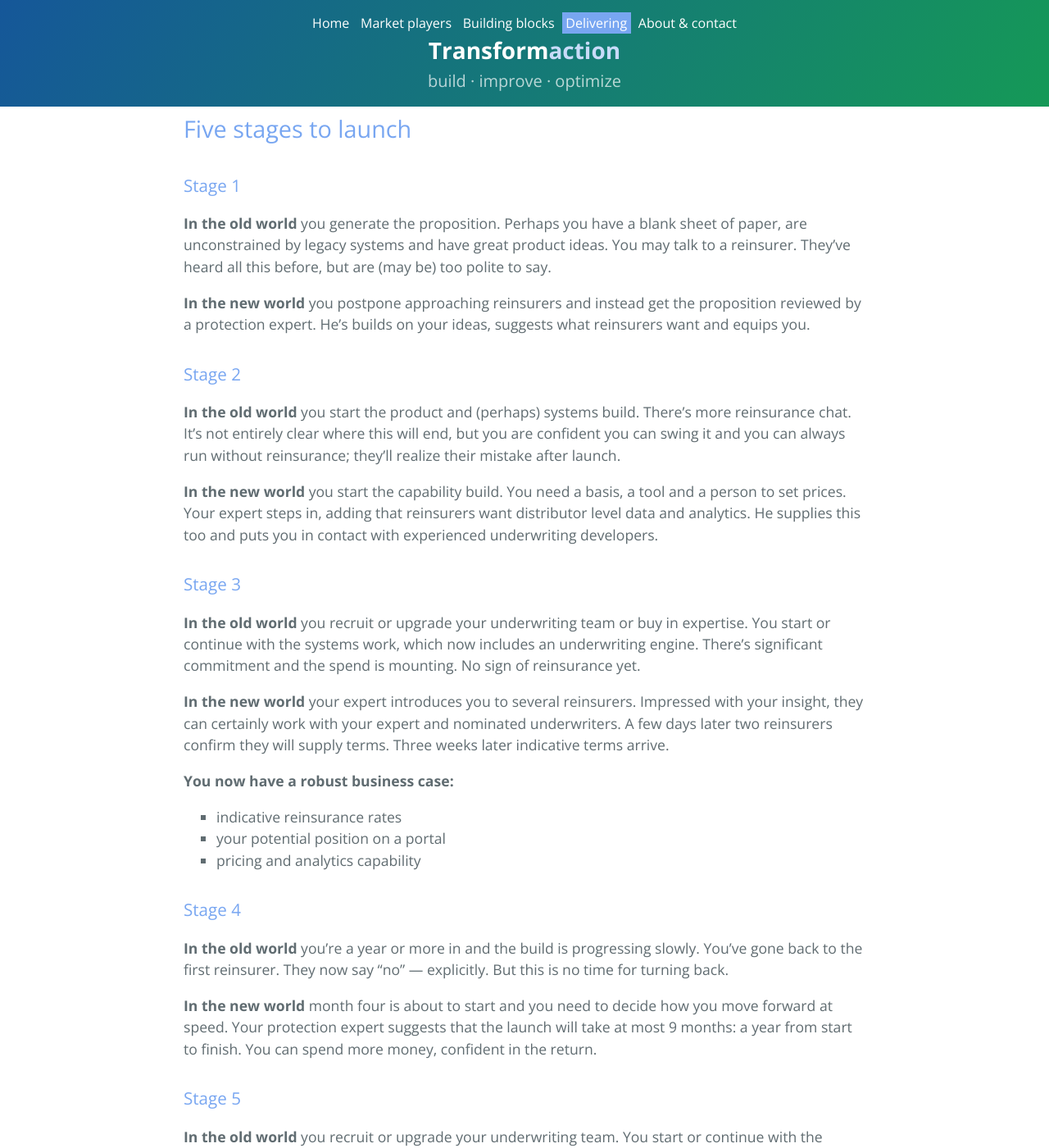
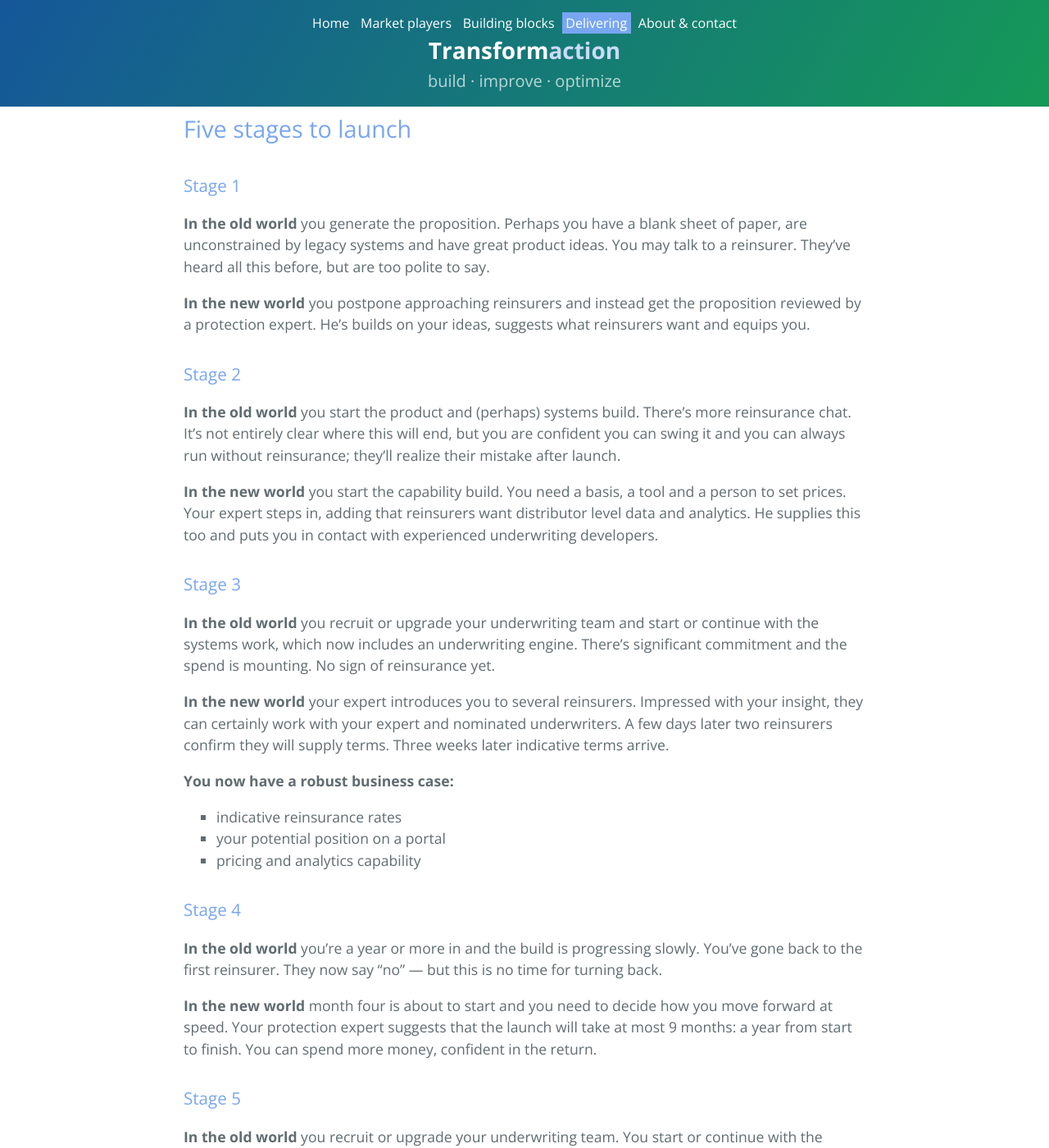
Before and after one commit to maverickactuary/1actuary, a Jekyll site: the page built from content/4delivering/index.md, in a window 1280 px wide and 1400 px high, scrolled down 1432 px. Shown: the whole window at 82% size. Built offline with Jekyll 4.4.1, drawn with Linux system fonts in a browser that asks for light colours; some of the changed text lies outside the part shown.

Commit message:
Delivering tightening

```diff
--- a/content/4delivering/index.md
+++ b/content/4delivering/index.md
@@ -54,7 +54,7 @@ This supplies the drive to move forward and spend with confidence.
 
 ### Stage 1
 
-**In the old world** you generate the proposition. Perhaps you have a blank sheet of paper, are unconstrained by legacy systems and have great product ideas. You may talk to a reinsurer. They've heard all this before, but are (may be) too polite to say.
+**In the old world** you generate the proposition. Perhaps you have a blank sheet of paper, are unconstrained by legacy systems and have great product ideas. You may talk to a reinsurer. They've heard all this before, but are too polite to say.
 
 **In the new world** you postpone approaching reinsurers and instead get the proposition reviewed by a protection expert. He's builds on your ideas, suggests what reinsurers want and equips you.
 
@@ -66,7 +66,7 @@ This supplies the drive to move forward and spend with confidence.
 
 ### Stage 3
 
-**In the old world** you recruit or upgrade your underwriting team or buy in expertise. You start or continue with the systems work, which now includes an underwriting engine. There's significant commitment and the spend is mounting. No sign of reinsurance yet.
+**In the old world** you recruit or upgrade your underwriting team and start or continue with the systems work, which now includes an underwriting engine. There's significant commitment and the spend is mounting. No sign of reinsurance yet.
 
 **In the new world** your expert introduces you to several reinsurers. Impressed with your insight, they can certainly work with your expert and nominated underwriters. A few days later two reinsurers confirm they will supply terms. Three weeks later indicative terms arrive.
 
@@ -78,7 +78,7 @@ This supplies the drive to move forward and spend with confidence.
 
 ### Stage 4
 
-**In the old world** you're a year or more in and the build is progressing slowly. You've gone back to the first reinsurer. They now say "no" &mdash; explicitly. But this is no time for turning back.
+**In the old world** you're a year or more in and the build is progressing slowly. You've gone back to the first reinsurer. They now say "no" &mdash; but this is no time for turning back.
 
 **In the new world** month four is about to start and you need to decide how you move forward at speed. Your protection expert suggests that the launch will take at most 9 months: a year from start to finish. You can spend more money, confident in the return.
 
```
Also changed, not shown: other parts of content/4delivering/index.md (+2 -2 lines), content/4delivering/bar_example.png (deleted).
